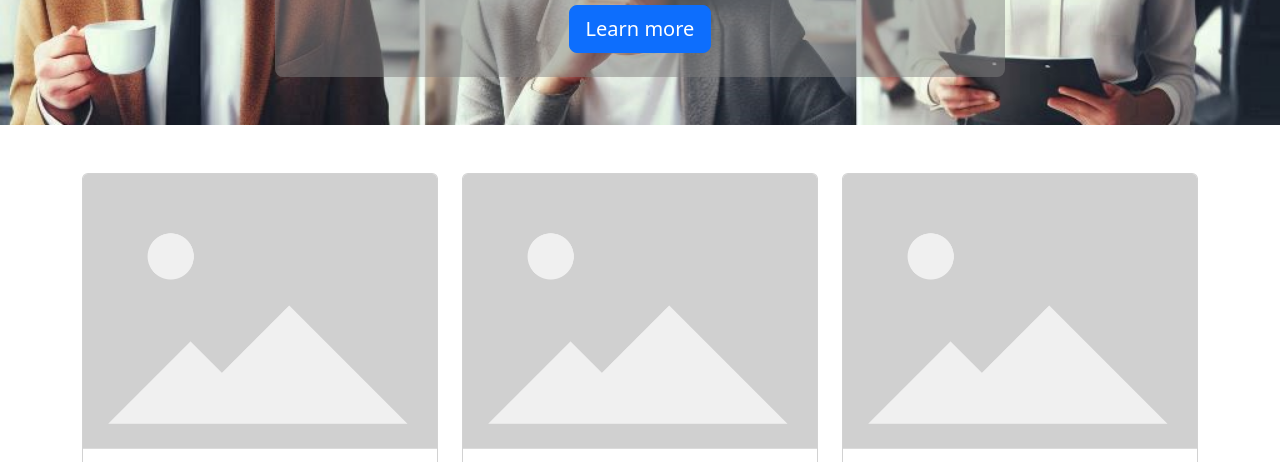
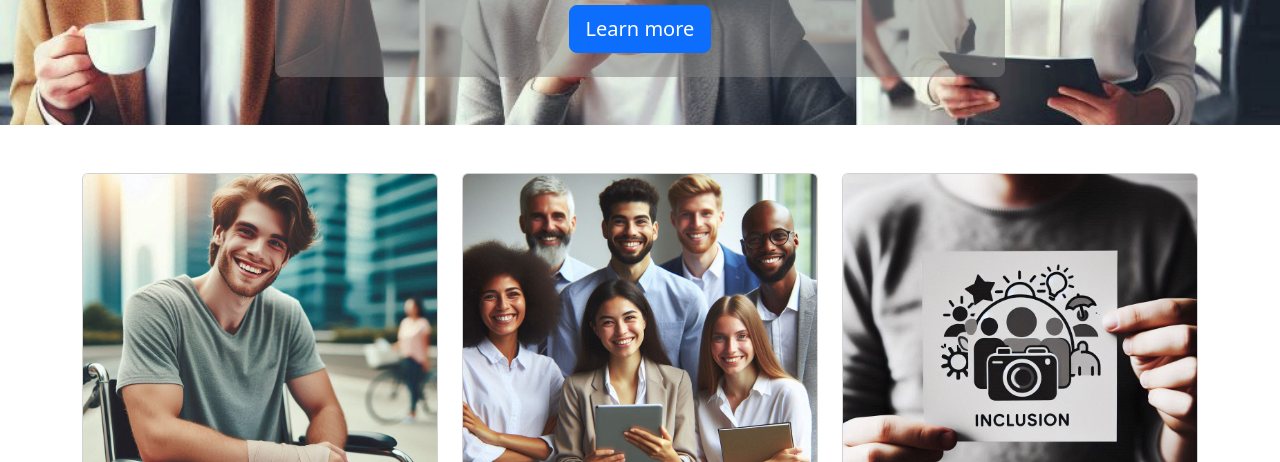
Before and after one commit to csmatthew/diverse-spaces, a plain HTML site: page index.html in a window 1280 px wide. Shown: the part 331-793 px from the top of the page. Drawn offline with nearby package versions, Linux system fonts and the light colour scheme.

Commit message:
add AI generated images

```diff
--- a/index.html
+++ b/index.html
@@ -66,7 +66,7 @@
         <div class="col-md-4 d-flex align-items-stretch">
           <div class="card h-100">
             <img
-              src="assets/images/Placeholder_view_vector.svg.png"
+              src="assets/images/image-1.png"
               class="card-img-top"
               alt="Card 1"
             />
@@ -83,7 +83,7 @@
         <div class="col-md-4 d-flex align-items-stretch">
           <div class="card h-100">
             <img
-              src="assets/images/Placeholder_view_vector.svg.png"
+              src="assets/images/image-2.png"
               class="card-img-top"
               alt="Card 2"
             />
@@ -100,7 +100,7 @@
         <div class="col-md-4 d-flex align-items-stretch">
           <div class="card h-100">
             <img
-              src="assets/images/Placeholder_view_vector.svg.png"
+              src="assets/images/image-3.png"
               class="card-img-top"
               alt="Card 3"
             />
```
Also changed, not shown: assets/images/image-1.png (added), assets/images/image-2.png (added), assets/images/image-3.png (added).
